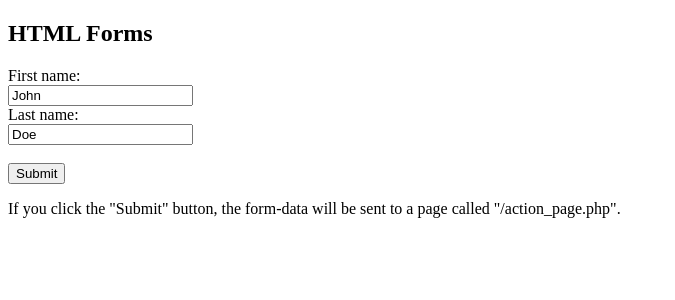
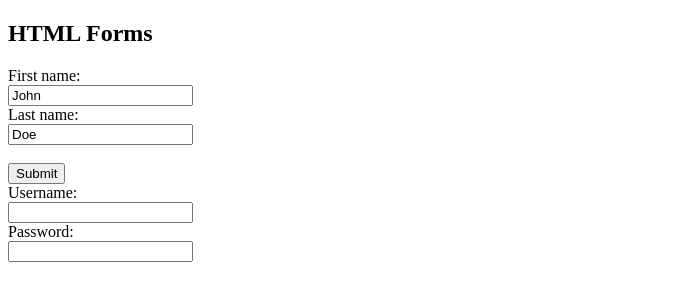
Before and after one commit to EgitaRizga/DialogsAB_JS, a plain HTML site: page 03_nodarbiba/index.html in a window 1280 px wide. Shown: the whole page, without its empty margins (0-675 px from the left). Drawn offline with Linux system fonts and the light colour scheme.

Commit message:
adding_password

```diff
--- a/03_nodarbiba/index.html
+++ b/03_nodarbiba/index.html
@@ -12,7 +12,13 @@
   <input type="submit" value="Submit">
 </form>
 
-<p>If you click the "Submit" button, the form-data will be sent to a page called "/action_page.php".</p>
+<form action="/action_page.php">
+    <label for="username">Username:</label><br>
+    <input type="text"id="username" name="username"><br>
+    <label for="pwd">Password:</label><br>
+    <input type="password" id="pwd" name="pwd"><br>
+  </form>
+
 
 </body>
 </html>
```
